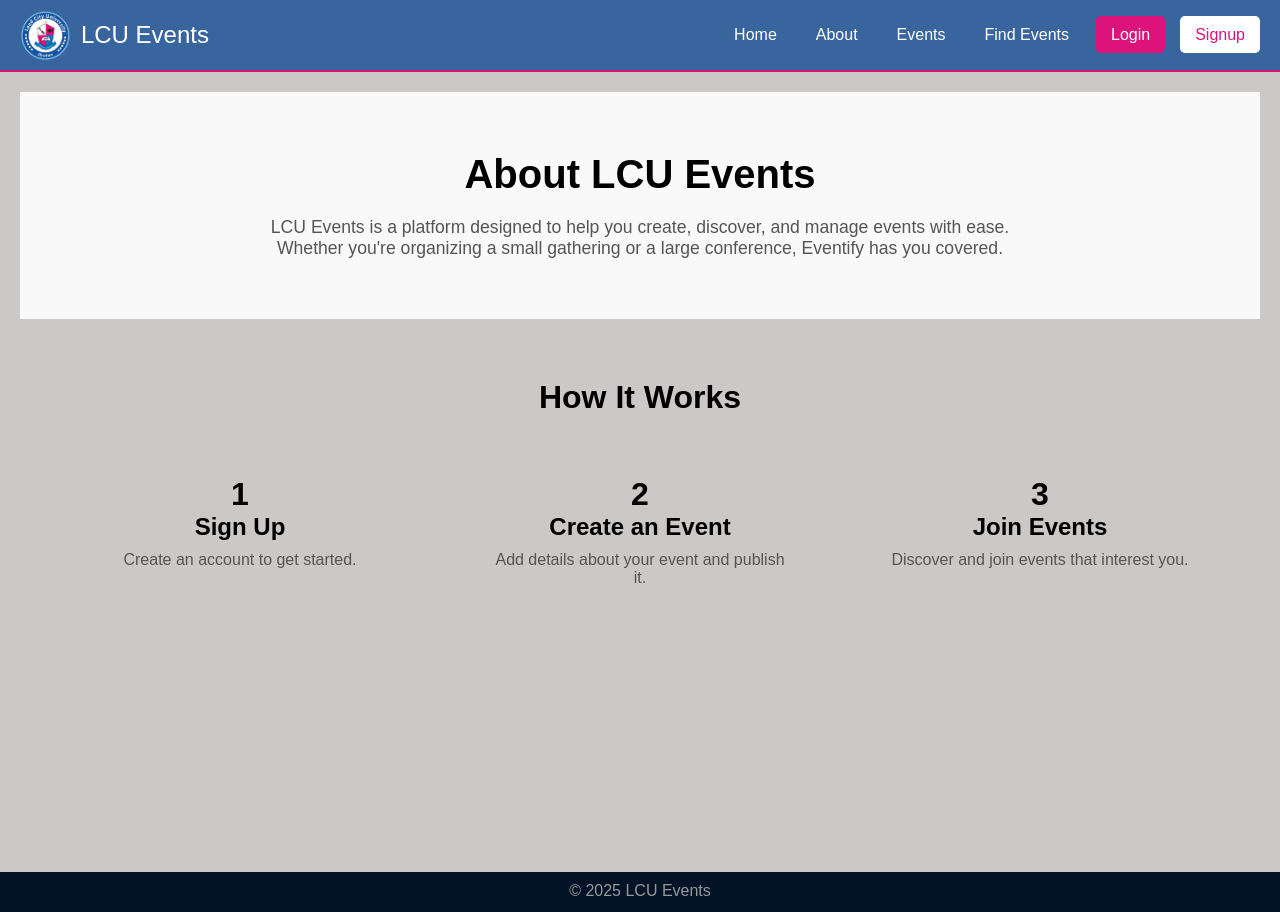
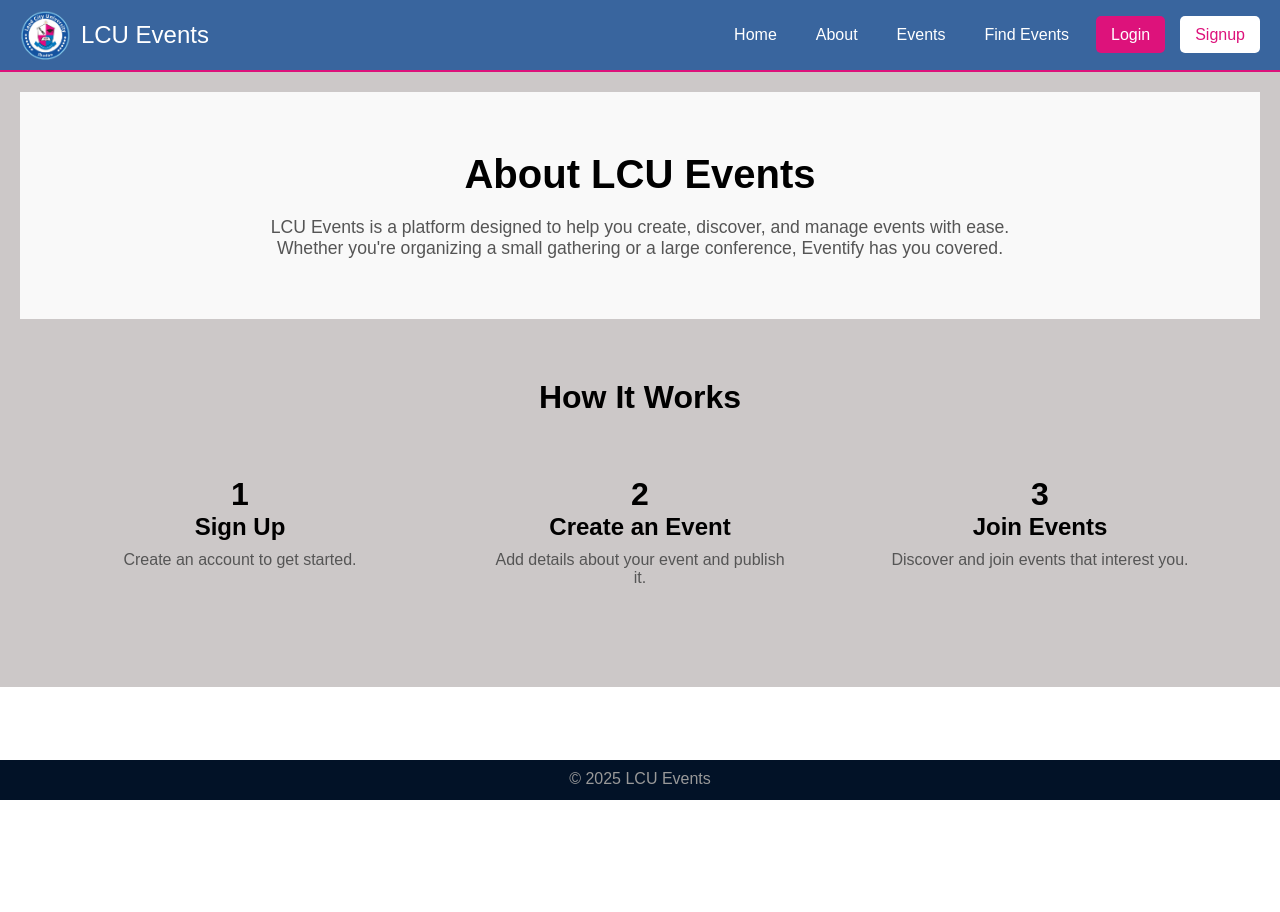
Before and after one commit to Chidotozuki/lcu-event-management, a React (Vite) app: page /about in a window 1280 px wide. After the commit the page ends 800 px from the top, so only its background shows below. Built offline with nearby package versions, Linux system fonts and the light colour scheme.

Commit message:
Fix Footer position, update Layout structure, and clean up About page styles

```diff
--- a/src/components/Footer/Footer.css
+++ b/src/components/Footer/Footer.css
@@ -1,4 +1,6 @@
 footer {
+    position: fixed;
+    bottom: 0;
     background-color: #021227;
     color: #999;
     text-align: center;
--- a/src/components/Layout.jsx
+++ b/src/components/Layout.jsx
@@ -5,11 +5,11 @@ import { useAuth } from "../context/AuthContext";
 const Layout = () => {
   const { user, signOut } = useAuth();
   return(
-    <>
+    <div >
         <Header user={user} signOut={signOut} />
         <Outlet />
         <Footer />
-    </>
+    </div>
   )
 };
 
--- a/src/pages/About/About.css
+++ b/src/pages/About/About.css
@@ -6,7 +6,6 @@
   align-items: center;
   text-align: center;
   padding: 20px;
-  height: 100dvh;
 }
 
 .about-section {
```
Also changed, not shown: src/App.css (line endings or trailing spaces).
